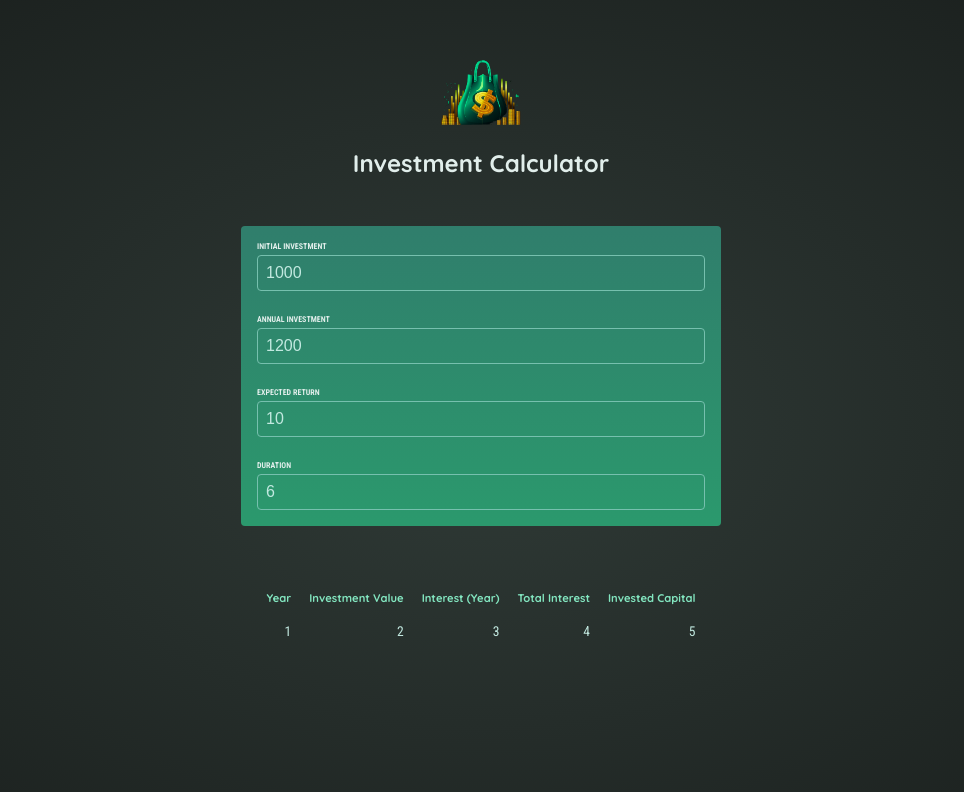
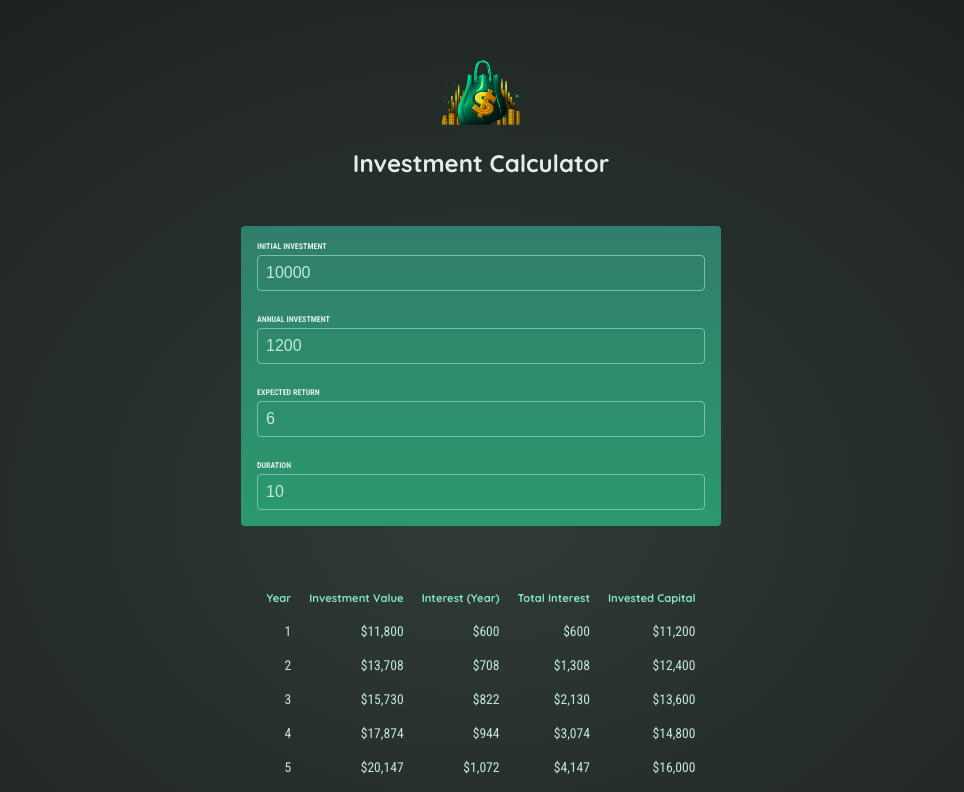
Before and after one commit to DianaMachadoMoura/react-max-course-react-investment-calculator-web-app, a React (Vite) app: page / in a window 1280 px wide. Shown: the top 792 px of the page, without its empty margins (159-1123 px from the left). Built offline with nearby package versions, Linux system fonts and the light colour scheme.

Commit message:
add result data

```diff
--- a/src/App.jsx
+++ b/src/App.jsx
@@ -1,30 +1,24 @@
 import { useState } from 'react';
-
-import { calculateInvestmentResults } from './util/investment';
 
 import Header from './components/header/Header';
 import UserInput from './components/user-input/UserInput';
 import Result from './components/result/Result';
 
 const INITIAL_STATE = {
-  initialInvestment: 1000,
+  initialInvestment: 10000,
   annualInvestment: 1200,
-  expectedReturn: 10,
-  duration: 6,
+  expectedReturn: 6,
+  duration: 10,
 };
 
 function App() {
   const [userInputValues, setUserInputValues] = useState(INITIAL_STATE);
 
-  const result = calculateInvestmentResults({ ...userInputValues });
-
-  console.log('result', result);
-
   return (
     <>
       <Header />
       <UserInput values={userInputValues} setValues={setUserInputValues} />
-      <Result />
+      <Result values={userInputValues} />
     </>
   );
 }
--- a/src/components/result/Result.jsx
+++ b/src/components/result/Result.jsx
@@ -1,21 +1,39 @@
-const Result = () => {
+import { formatter, calculateInvestmentResults } from '../../util/investment';
+
+const Result = ({ values }) => {
+  const result = calculateInvestmentResults(values);
+  const initialInvestment =
+    result[0].valueEndOfYear - result[0].interest - result[0].annualInvestment;
+
   return (
     <table id="result">
       <thead>
+        <tr>
           <th>Year</th>
           <th>Investment Value</th>
           <th>Interest (Year)</th>
           <th>Total Interest</th>
           <th>Invested Capital</th>
+        </tr>
       </thead>
       <tbody>
-        <tr>
-          <td>1</td>
-          <td>2</td>
-          <td>3</td>
-          <td>4</td>
-          <td>5</td>
+        {result?.map((yearData) => {
+          const totalInterest =
+            yearData.valueEndOfYear -
+            yearData.annualInvestment * yearData.year -
+            initialInvestment;
+          const totalAmountInvested = yearData.valueEndOfYear - totalInterest;
+
+          return (
+            <tr key={yearData.year}>
+              <td>{yearData.year}</td>
+              <td>{formatter.format(yearData.valueEndOfYear)}</td>
+              <td>{formatter.format(yearData.interest)}</td>
+              <td>{formatter.format(totalInterest)}</td>
+              <td>{formatter.format(totalAmountInvested)}</td>
             </tr>
+          );
+        })}
       </tbody>
     </table>
   );
--- a/src/components/user-input/UserInput.jsx
+++ b/src/components/user-input/UserInput.jsx
@@ -25,7 +25,8 @@ const INPUT_FIELDS_DATA = [
 
 const UserInput = ({ values, setValues }) => {
   return (
-    <div id="user-input" className="input-group">
+    <section id="user-input">
+      <div className="input-group">
         {INPUT_FIELDS_DATA.map((input) => (
           <Input
             key={input.id}
@@ -37,6 +38,7 @@ const UserInput = ({ values, setValues }) => {
           />
         ))}
       </div>
+    </section>
   );
 };
 
```
Lines whose indentation alone changed are shown as unchanged.
